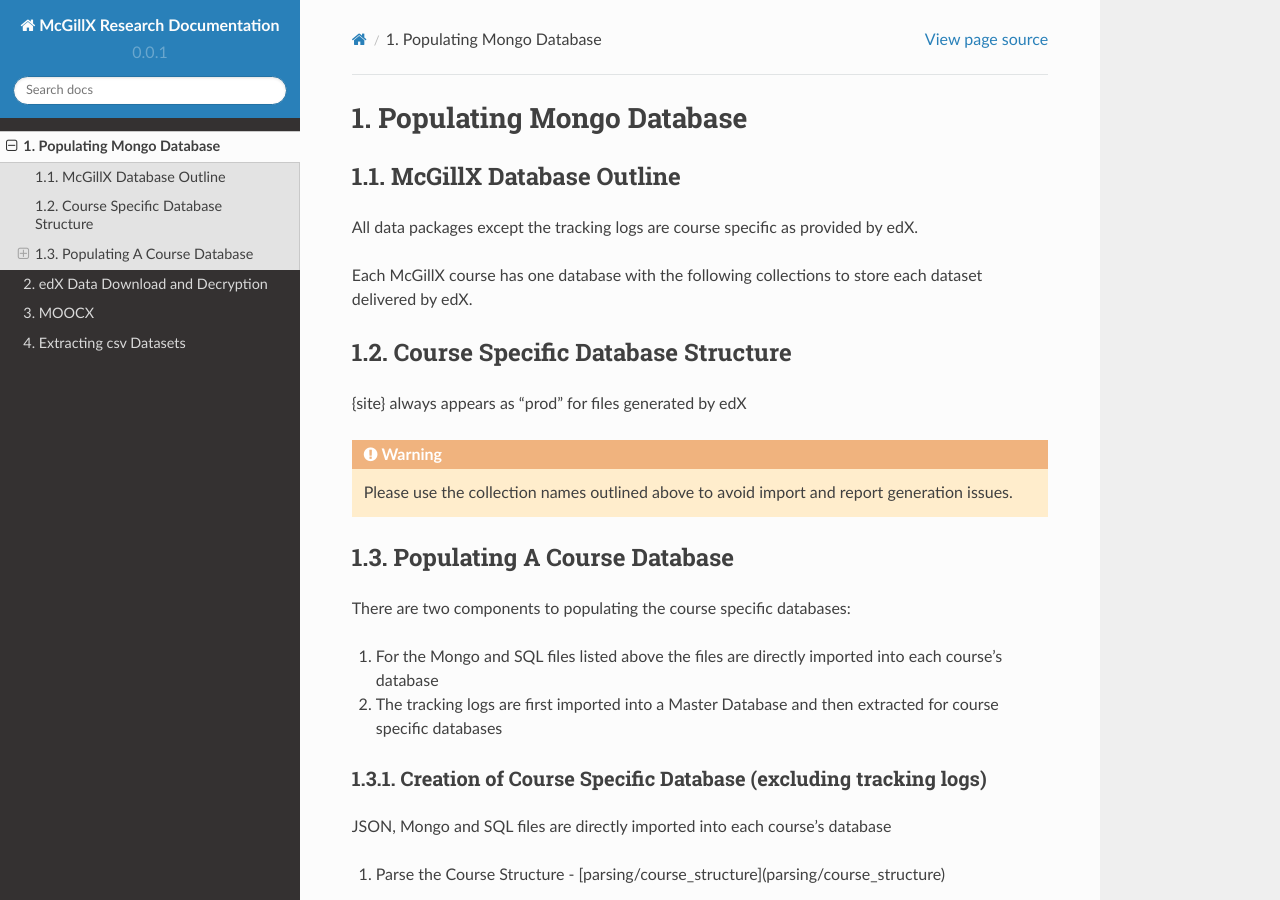
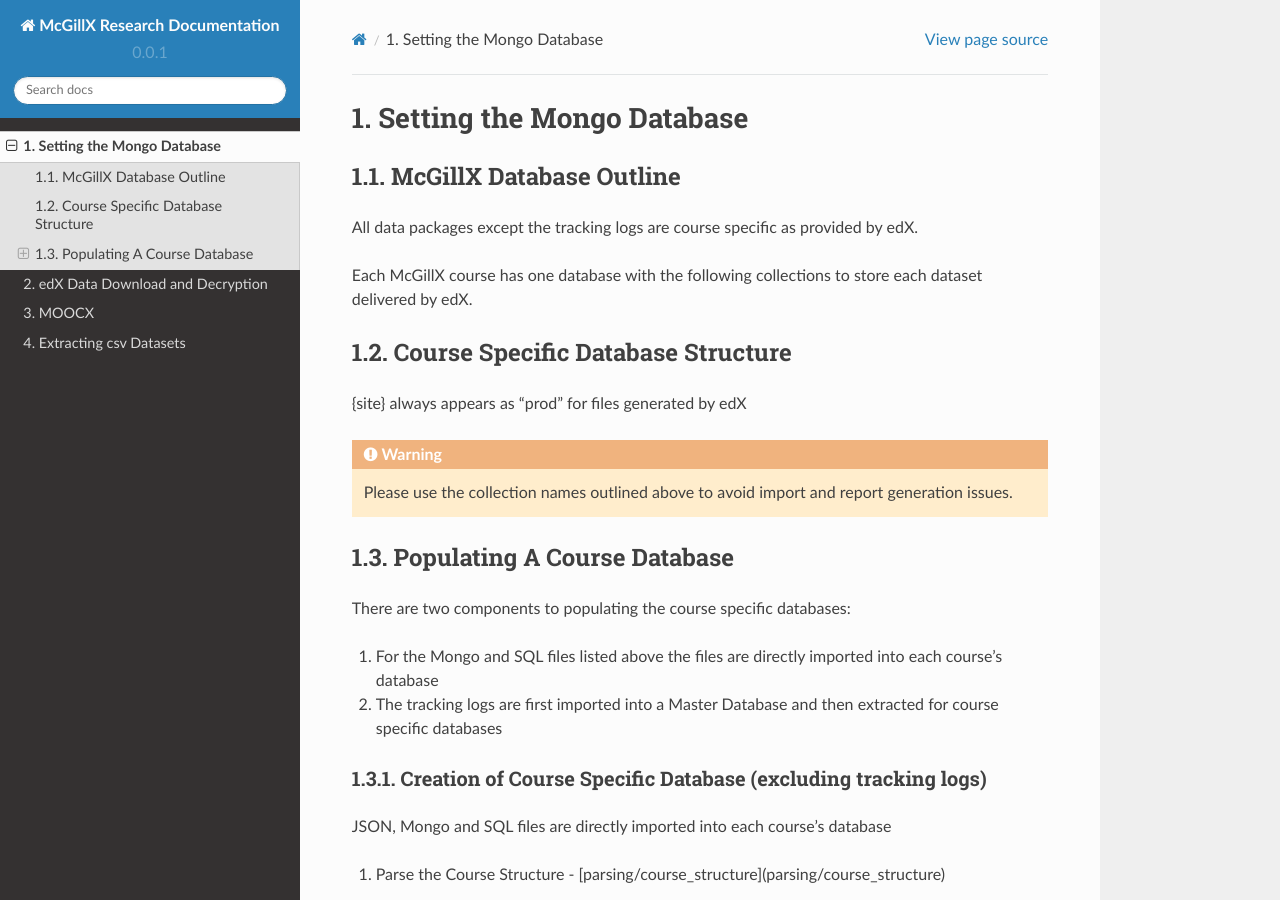
Before and after one commit to McGillX/mcgillx-research-documentation, a Sphinx documentation site: the page built from docs/source/rstfiles/populating_mongo_databases.rst, in a window 1280 px wide and 900 px high. Built offline with Sphinx 7.4.7 and the Read the Docs theme 2.0.0, drawn with Linux system fonts in a browser that asks for light colours; pages that are not in the unit, such as notebooks, are missing from menus.

Commit message:
Update populating_mongo_databases.rst

```diff
--- a/docs/source/rstfiles/populating_mongo_databases.rst
+++ b/docs/source/rstfiles/populating_mongo_databases.rst
@@ -1,4 +1,4 @@
-Populating Mongo Database
+Setting the Mongo Database
 =========================
 
 McGillX Database Outline
```
